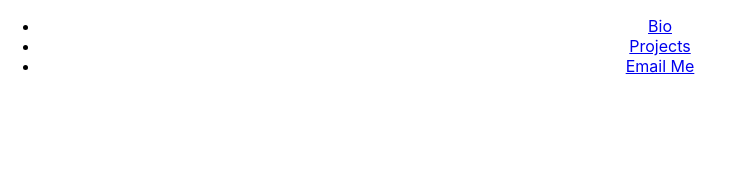
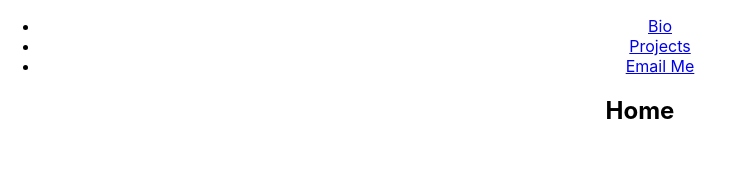
Before and after one commit to BrandonDHaskell/personal-site, a React (Create React App) app: page / in a window 1280 px wide. Shown: the top 186 px of the page, without its empty margins (0-734 px from the left). Built offline with nearby package versions, Linux system fonts and the light colour scheme.

Commit message:
update App with Home route

```diff
--- a/src/App.tsx
+++ b/src/App.tsx
@@ -1,6 +1,7 @@
 import React from 'react';
 import { BrowserRouter as Router, Route, Routes } from 'react-router-dom';
 import Navbar from './components/Navbar';
+import Home from './components/Home';
 import EmailMe from './components/EmailMe';
 import './App.css';
 
@@ -10,6 +11,7 @@ const App: React.FC = () => {
             <div className="App">
                 <Navbar />
                 <Routes>
+                    <Route path="/" element={<Home />} />
                     <Route path="/emailme" element={<EmailMe />} />
                 </Routes>
             </div>
```
